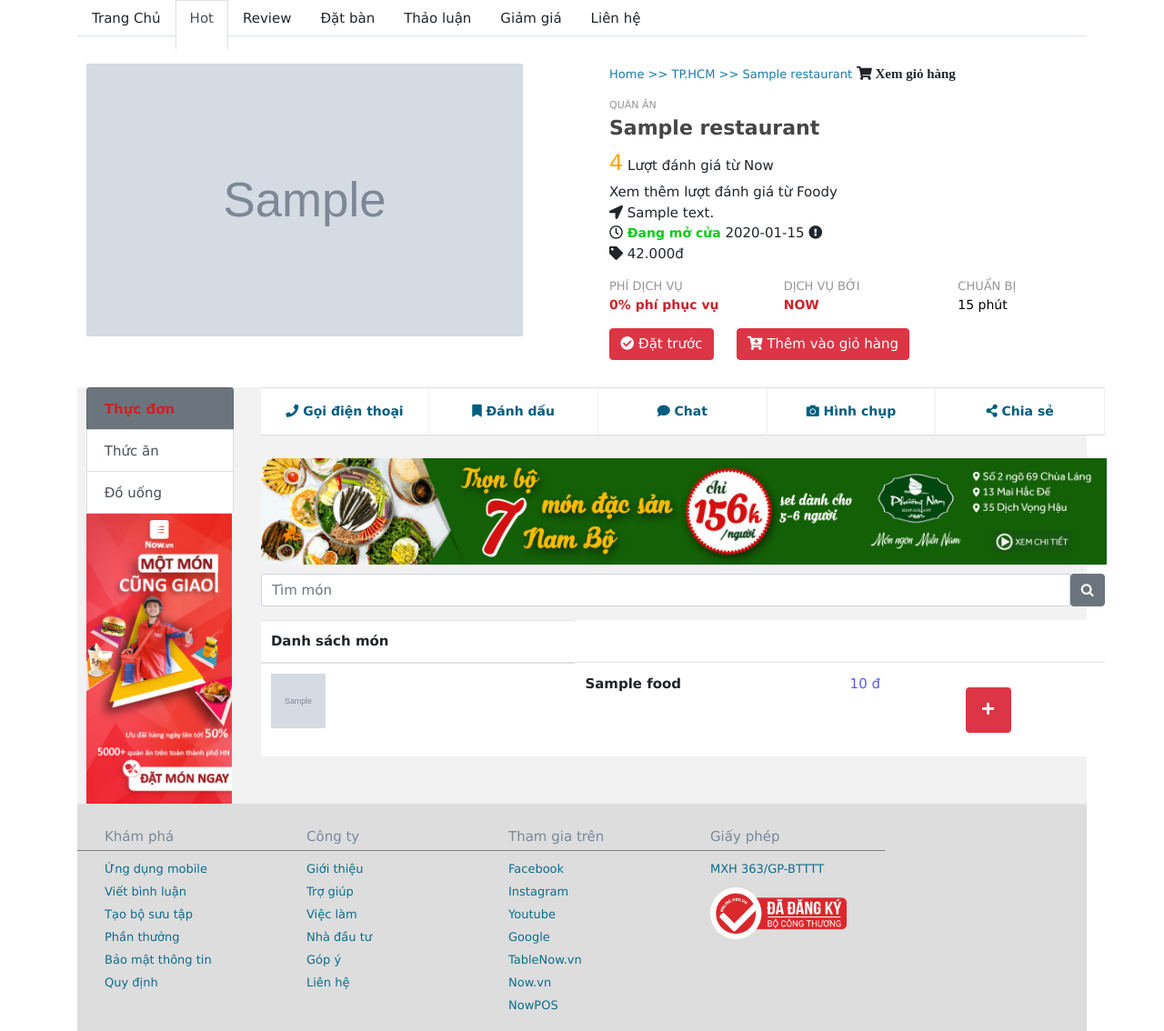
After one commit to ngocphat-fsdev/WebAssignment, a PHP site: the page made by Views/View detail food/ViewDetailFoodOverall.php in a window 1280 px wide. The commit adds this page. Shown: the whole page at 91% size. Run offline with PHP 8.4, Linux system fonts and the light colour scheme; tables that the repository leaves empty hold one stand-in row (values such as "Sample post"); grey boxes marked "Sample" are stand-in pictures; some libraries are stand-ins or nearby versions.

Commit message:
View food động

```diff
--- /dev/null
+++ b/Tools/Food/food.sql
@@ -0,0 +1,4 @@
+INSERT INTO `food` (`ID`, `PictureLink`, `Name`, `Price`, `ResID`) VALUES ('1', '../images/foodimg/res21.jpg', 'Sữa tươi trân châu đường thốt nốt', '31500', '4');
+INSERT INTO `food` (`ID`, `PictureLink`, `Name`, `Price`, `ResID`) VALUES ('2', '../images/foodimg/res22.jpg', 'Trà sữa thái xanh', '27300', '4');
+INSERT INTO `food` (`ID`, `PictureLink`, `Name`, `Price`, `ResID`) VALUES ('3', '../images/foodimg/res23.jpg', 'Trà sữa thái xanh caramel', '40000', '4');
+INSERT INTO `food` (`ID`, `PictureLink`, `Name`, `Price`, `ResID`) VALUES ('4', '../images/foodimg/res24.jpg', 'Trà thái xanh macchiato', '28000', '4');
--- /dev/null
+++ b/Views/View detail food/ViewDetailFoodOverall.php
@@ -0,0 +1,553 @@
+<!DOCTYPE html>
+<html lang="en">
+
+<head>
+  <title>View Detail Food</title>
+  <meta charset="utf-8">
+  <meta name="viewport" content="width=device-width, initial-scale=1.0">
+  <link rel="stylesheet" href="https://stackpath.bootstrapcdn.com/bootstrap/4.3.1/css/bootstrap.min.css" integrity="sha384-ggOyR0iXCbMQv3Xipma34MD+dH/1fQ784/j6cY/iJTQUOhcWr7x9JvoRxT2MZw1T" crossorigin="anonymous">
+
+  <link rel="stylesheet" href="https://use.fontawesome.com/releases/v5.0.10/css/all.css" integrity="sha384-+d0P83n9kaQMCwj8F4RJB66tzIwOKmrdb46+porD/OvrJ+37WqIM7UoBtwHO6Nlg" crossorigin="anonymous">
+
+  <script src="https://code.jquery.com/jquery-3.4.1.min.js" integrity="sha256-CSXorXvZcTkaix6Yvo6HppcZGetbYMGWSFlBw8HfCJo=" crossorigin="anonymous"></script>
+  <script src="https://cdnjs.cloudflare.com/ajax/libs/popper.js/1.14.7/umd/popper.min.js" integrity="sha384-UO2eT0CpHqdSJQ6hJty5KVphtPhzWj9WO1clHTMGa3JDZwrnQq4sF86dIHNDz0W1" crossorigin="anonymous"></script>
+  <script src="https://stackpath.bootstrapcdn.com/bootstrap/4.3.1/js/bootstrap.min.js" integrity="sha384-JjSmVgyd0p3pXB1rRibZUAYoIIy6OrQ6VrjIEaFf/nJGzIxFDsf4x0xIM+B07jRM" crossorigin="anonymous"></script>
+  <link rel="stylesheet" href="../font-awesome-4.7.0/css/font-awesome.css">
+  <link rel="stylesheet" href="../w3.css">
+  <link href="../style.css" type="text/css" rel="stylesheet">
+
+
+  <link rel="stylesheet" type="text/css" href="ViewDetailFood.css">
+
+  <style>
+    /* The Modal (background) */
+    .modal {
+      display: none;
+      /* Hidden by default */
+      position: fixed;
+      /* Stay in place */
+      z-index: 1;
+      /* Sit on top */
+      padding-top: 60px;
+      /* Location of the box */
+      left: 0;
+      top: 0;
+      width: 100%;
+      /* Full width */
+      height: 100%;
+      /* Full height */
+      overflow: auto;
+      /* Enable scroll if needed */
+      background-color: rgb(0, 0, 0);
+      /* Fallback color */
+      background-color: rgba(0, 0, 0, 0.4);
+      /* Black w/ opacity */
+    }
+
+    /* Modal Content */
+    .modal-content {
+      position: relative;
+      background-color: #fefefe;
+      margin: auto;
+      padding: 0;
+      border: 1px solid #888;
+      width: 80%;
+      box-shadow: 0 4px 8px 0 rgba(0, 0, 0, 0.5), 0 6px 20px 0 rgba(0, 0, 0, 0.19);
+      -webkit-animation-name: animatetop;
+      -webkit-animation-duration: 0.4s;
+      animation-name: animatetop;
+      animation-duration: 0.4s
+    }
+
+    /* Add Animation */
+    @-webkit-keyframes animatetop {
+      from {
+        top: -300px;
+        opacity: 0
+      }
+
+      to {
+        top: 0;
+        opacity: 1
+      }
+    }
+
+    @keyframes animatetop {
+      from {
+        top: -300px;
+        opacity: 0
+      }
+
+      to {
+        top: 0;
+        opacity: 1
+      }
+    }
+
+    /* The Close Button */
+    .close {
+      color: white;
+      float: right;
+      font-size: 28px;
+      font-weight: bold;
+    }
+
+    .close:hover,
+    .close:focus {
+      color: #000;
+      text-decoration: none;
+      cursor: pointer;
+    }
+
+    .modal-header {
+      padding: 2px 16px;
+      background-color: #C82333;
+      color: white;
+    }
+
+    .modal-body {
+      padding: 2px 16px;
+    }
+
+    .modal-footer {
+      padding: 2px 16px;
+      background-color: #C82333;
+      color: white;
+    }
+
+    .text {
+      font-size: 20px;
+    }
+
+    .btn-cart {
+      margin-left: 20px;
+    }
+  </style>
+</head>
+
+<body style="background: white;">
+  <!-------------------------------------------------------------->
+  <?php
+  session_start();
+  ?>
+  <div id="header-menu">
+    <nav>
+      <div class="nav nav-tabs" id="nav-tab" role="tablist" style="height: 40px;">
+        <a class="nav-item nav-link" id="nav-home-tab" href="../homepage.php" role="tab" aria-controls="nav-home" aria-selected="false" target="_blank" style="border-top-left-radius: 0;border-top-right-radius: 0;">
+          <p>Trang Chủ</p>
+        </a>
+        <a class="nav-item nav-link active" id="nav-profile-tab" href="../hot.php" role="tab" aria-controls="nav-profile" aria-selected="true" target="_self" style="border-top-left-radius: 0;border-top-right-radius: 0;">
+          <p>Hot</p>
+        </a>
+        <a class="nav-item nav-link" id="nav-contact-tab" href="../review.php" role="tab" aria-controls="nav-contact" aria-selected="false" target="_self" style="border-top-left-radius: 0;border-top-right-radius: 0;">
+          <p>Review</p>
+        </a>
+        <a class="nav-item nav-link" id="nav-contact-tab" href="#" role="tab" aria-controls="nav-contact" aria-selected="true" target="_self" style="border-top-left-radius: 0;border-top-right-radius: 0;">
+          <p>Đặt bàn</p>
+        </a>
+        <a class="nav-item nav-link" id="nav-contact-tab" href="#" role="tab" aria-controls="nav-contact" aria-selected="false" target="_self" style="border-top-left-radius: 0;border-top-right-radius: 0;">
+          <p>Thảo luận</p>
+        </a>
+        <a class="nav-item nav-link" id="nav-contact-tab" href="#" role="tab" aria-controls="nav-contact" aria-selected="false" target="_self" style="border-top-left-radius: 0;border-top-right-radius: 0;">
+          <p>Giảm giá</p>
+        </a>
+        <a class="nav-item nav-link" id="nav-contact-tab" href="../contact.php" role="tab" aria-controls="nav-contact" aria-selected="false" target="_self" style="border-top-left-radius: 0;border-top-right-radius: 0;">
+          <p>Liên hệ</p>
+        </a>
+      </div>
+    </nav>
+  </div>
+  <!-------------------------------------------------------------->
+  <div class="pos-f-t headmenu-sm">
+    <div class="collapse" id="navbarToggleExternalContent">
+      <div class="bg-light p-4">
+        <a class="nav-item nav-link active" id="nav-home-tab" href="homepage.php" role="tab" aria-controls="nav-home" aria-selected="false" style="border-top-left-radius: 0;border-top-right-radius: 0;">
+          <p>Trang Chủ</p>
+        </a>
+        <a class="nav-item nav-link" id="nav-profile-tab" href="hot.php" role="tab" aria-controls="nav-profile" aria-selected="true" style="border-top-left-radius: 0;border-top-right-radius: 0;">
+          <p>Hot</p>
+        </a>
+        <a class="nav-item nav-link" id="nav-contact-tab" href="review.php" role="tab" aria-controls="nav-contact" aria-selected="false" style="border-top-left-radius: 0;border-top-right-radius: 0;">
+          <p>Review</p>
+        </a>
+        <a class="nav-item nav-link" id="nav-contact-tab" href="#" role="tab" aria-controls="nav-contact" aria-selected="true" style="border-top-left-radius: 0;border-top-right-radius: 0;">
+          <p>Đặt Hàng</p>
+        </a>
+        <a class="nav-item nav-link" id="nav-contact-tab" href="#" role="tab" aria-controls="nav-contact" aria-selected="false" style="border-top-left-radius: 0;border-top-right-radius: 0;">
+          <p>Thảo Luận</p>
+        </a>
+        <a class="nav-item nav-link" id="nav-contact-tab" href="#" role="tab" aria-controls="nav-contact" aria-selected="false" style="border-top-left-radius: 0;border-top-right-radius: 0;">
+          <p>Giảm Giá</p>
+        </a>
+        <a class="nav-item nav-link" id="nav-contact-tab" href="contact.php" role="tab" aria-controls="nav-contact" aria-selected="false" style="border-top-left-radius: 0;border-top-right-radius: 0;">
+          <p>Liên Hệ</p>
+        </a>
+      </div>
+    </div>
+    <nav class="navbar navbar-dark bg-dark">
+      <button class="navbar-toggler" type="button" data-toggle="collapse" data-target="#navbarToggleExternalContent" aria-controls="navbarToggleExternalContent" aria-expanded="false" aria-label="Toggle navigation">
+        <span class="navbar-toggler-icon"></span>
+      </button>
+    </nav>
+  </div>
+  <!-------------------------------------------------------------------->
+  <nav class="nav justify-content-center login" style="background-color: #f8f9fa; position: relative;">
+    <span style="width: 100px; height: 38px;margin-right: 10px;margin-top: 7px;margin-left: 10px;">
+      <a href="Login/Login.php">Đăng Nhập</a>
+    </span>
+    <div class="dropdown" style="margin-right: 10px; height: 40px;">
+      <button type="button" id="dropdownMenuButton" data-toggle="dropdown" aria-haspopup="true" aria-expanded="false" class="btn btn-primary btn-circle">
+        <i class="fa fa-bell" aria-hidden="true"></i>
+      </button>
+      <div class="dropdown-menu dropdown-menu-right" aria-labelledby="dropdownMenuButton">
+        <a class="dropdown-item" href="#">Action</a>
+        <a class="dropdown-item" href="#">Another action</a>
+        <a class="dropdown-item" href="#">Something else here</a>
+      </div>
+    </div>
+    <div class="dropdown" style="margin-right: 10px; height: 40px;">
+      <button type="button" id="dropdownMenuButton" data-toggle="dropdown" aria-haspopup="true" aria-expanded="false" class="btn btn-warning">
+        <i class="fa fa-plus" aria-hidden="true"></i>
+      </button>
+      <div class="dropdown-menu dropdown-menu-right" aria-labelledby="dropdownMenuButton">
+        <a class="dropdown-item" href="#">Action</a>
+        <a class="dropdown-item" href="#">Another action</a>
+        <a class="dropdown-item" href="#">Something else here</a>
+      </div>
+    </div>
+    <button class="btn btn-secondary" type="button" aria-haspopup="true" aria-expanded="false" style="height: 37px;">
+      <img src="../img/vn.png" style="width: 25px;vertical-align: 0;">
+    </button>
+  </nav>
+
+  <!-- The Modal -->
+  <div id="myModal" class="modal">
+    <!-- Modal content -->
+    <div class="modal-content">
+      <div class="modal-header">
+        <h2>Xác nhận đơn hàng</h2>
+        <span class="close">&times;</span>
+      </div>
+
+      <div class="modal-body">
+        <div class="row">
+          <div class="col-lg-3 "><img class="img-food" alt="No image" src="bunchaca.jpg" /></div>
+
+          <div class="col-lg-7 offset-lg-2">
+            <h3>Chi tiết đơn hàng</h3>
+            <div class="row">
+              <div class="col-lg-9 font-weight-bold text">Cô Út - Bún Chả Cá Miền Trung </div>
+              <div class="col-lg-3">
+                <h4>42.000đ</h4>
+              </div>
+            </div>
+
+            <div class="row">
+              <div class="col-lg-9">
+                <h5>Tổng cộng 1 món </h5>
+              </div>
+              <div class="col-lg-3">
+                <h5>42.000đ</h5>
+              </div>
+            </div>
+
+            <div class="row">
+              <div class="col-lg-9">
+                <h5>Phí vận chuyển </h5>
+              </div>
+              <div class="col-lg-3">
+                <h5>15.000đ</h5>
+              </div>
+            </div>
+
+            <div class="row">
+              <div class="col-lg-6">
+                <h5>Mã khuyến mãi (giảm 10%)</h5>
+              </div>
+              <div class="col-lg-3"><input class="form-control" type="text" placeholder="Nhập mã" id="code"></div>
+              <div class="col-lg-3"><input class="btn btn-success" type="button" value="Áp dụng" onclick="discount()"></div>
+            </div>
+
+            <div class="row">
+              <div class="col-lg-9 font-weight-bold text">Tổng cộng</div>
+              <div class="col-lg-3 font-weight-bold text" id="total">57.000đ</div>
+            </div>
+
+          </div>
+        </div>
+      </div>
+
+      <div class="modal-footer">
+        <i class="fas fa-check-circle"></i><input type="button" class="btn btn-primary" value='Hoàn tất đơn hàng' id="btn_complete_bill">
+      </div>
+    </div>
+  </div>
+
+  <?php
+  include '../../Models/Restaurant.php';
+  include '../../Models/Food.php';
+  include '../../Controllers/connectDB.php';
+  include '../../Models/User.php';
+  $result = mysqli_query($conn, "SELECT * FROM user ORDER BY UserID ASC");
+  $list_user = array();
+  $row_count = $result->num_rows;
+  if ($row_count > 0) {
+    while ($row = mysqli_fetch_array($result)) {
+      $user = new User($row['UserID'], $row['UserName'], $row['Sex'], $row['AccountName'], $row['Password'], $row['UserLevel']);
+      array_push($list_user, $user);
+    }
+  }
+  for ($i = 0; $i < count($list_user); $i++) {
+    if ($username == $list_user[$i]->getAccountName()) {
+      if ($password == $list_user[$i]->getPassword()) {
+        $_SESSION['level'] = $list_user[$i]->getUserLevel();
+      }
+    }
+  }
+  $id = $_GET["key"];
+  $row = mysqli_fetch_assoc(mysqli_query($conn, "SELECT * FROM restaurant where ResID = $id"));
+  $newRes = new Restaurant($row["ResID"], $row["Address"], $row["Name"], $row["Rating"], $row["WorkTime"], $row["PictureRes"]);
+  $sql = "SELECT * FROM food WHERE ResID = $id";
+  $res = mysqli_query($conn, $sql);
+  ?>
+
+  <div class="detail-food clearfix">
+    <div class="container">
+      <div class="row">
+        <div class="col-lg-3 "><img class="img-food" alt="No image" src="../<?php echo $newRes->getPicture(); ?>" /></div>
+
+        <div class="col-lg-6 offset-lg-3">
+          <a class="path-link" href="">Home >> </a>
+          <a class="path-link" href="">TP.HCM >> </a>
+          <a class="path-link" href=""><?php echo $newRes->getName(); ?></a>
+
+          <a href="CartFood.php"><i class="fas fa-shopping-cart"> Xem giỏ hàng</i></a>
+          <div class="restaurant">QUÁN ĂN</div>
+          <div class="name-restaurant"><?php echo $newRes->getName(); ?></div>
+          <div class="start-rate"><span style="font-size: x-large;color: orange;"><?php echo $newRes->getRating(); ?></span> Lượt đánh giá từ Now</div>
+          <a href="">Xem thêm lượt đánh giá từ Foody</a>
+
+          <div class="disableSection">
+            <div class="res-common-add">
+              <span class="fas fa-location-arrow locationicon"></span>
+              <span>
+                <a href="" target="_blank">
+                  <span><?php echo $newRes->getAddress(); ?></span>
+                </a>
+              </span>
+            </div>
+            <div class="res-common-price">
+              <div class="micro-timesopen">
+                <span class="far fa-clock houricon"></span>
+                <span class="itsopen">Đang mở cửa</span>
+                <span> <?php echo $newRes->getWorkTime(); ?> </span>
+                <span class="fas fa-exclamation-circle"></span>
+              </div>
+              <div class="res-common-minmaxprice">
+                <span class="fas fa-tag minmaxpriceicon"></span>
+                <span>42.000đ</span>
+              </div>
+            </div>
+          </div>
+
+          <div class="row utility">
+            <div class="col-sm">
+              <div class="utility-title">Phí dịch vụ</div>
+              <div class="utility-content"> <span class="txt">0% phí phục vụ </span> </div>
+            </div>
+            <div class="col-sm">
+              <div class="utility-title">Dịch vụ bởi</div>
+              <div class="utility-content"> <span class="txt">NOW </span> </div>
+            </div>
+            <div class="col-sm">
+              <div class="utility-title">Chuẩn bị</div>
+              <div class="utility-content"> 15 phút </div>
+            </div>
+          </div>
+
+          <button type="button" class="btn btn-danger" id="myBtn"> <i class="fas fa-check-circle"></i> Đặt trước</button>
+          <button type="button" class="btn btn-danger btn-cart" id="myCart"> <i class="fas fa-cart-plus"></i> Thêm vào giỏ hàng</button>
+
+          <script>
+            // Get the modal
+            var modal = document.getElementById("myModal");
+
+            // Get the button that opens the modal
+            var btn = document.getElementById("myBtn");
+            var btn_bill = document.getElementById("btn_complete_bill");
+            // Get the <span> element that closes the modal
+            var span = document.getElementsByClassName("close")[0];
+
+            // When the user clicks the button, open the modal
+            btn.onclick = function() {
+              modal.style.display = "block";
+            }
+
+            btn_bill.onclick = function() {
+              modal.style.display = "none";
+            }
+
+            // When the user clicks on <span> (x), close the modal
+            span.onclick = function() {
+              modal.style.display = "none";
+            }
+
+            // When the user clicks anywhere outside of the modal, close it
+            window.onclick = function(event) {
+              if (event.target == modal) {
+                modal.style.display = "none";
+              }
+            }
+          </script>
+
+        </div>
+      </div>
+    </div>
+  </div>
+
+  <div class="more-food">
+    <div class="container">
+      <div class="row">
+        <div class="col-md-2">
+          <div class="list-group">
+            <a href="#" class="list-group-item list-group-item-action disabled bg-secondary txt" tabindex="-1" aria-disabled="true">
+              Thực đơn
+            </a>
+            <a href="#" class="list-group-item list-group-item-action">Thức ăn</a>
+            <a href="#" class="list-group-item list-group-item-action">Đồ uống</a>
+          </div>
+
+          <div class="nav-banner">
+            <a href="#">
+              <img class="col-banner" src="foody.jpg" alt="foody.jpg" width="160">
+            </a>
+          </div>
+        </div>
+
+        <div class="col-md-10">
+          <ul class="micro-act-btns">
+            <li class="micro-act">
+              <a class="act-btns" href="">
+                <i class="fas fa-phone"></i>
+                Gọi điện thoại
+              </a>
+            </li>
+            <li class="micro-act">
+              <a class="act-btns" href="">
+                <i class="fas fa-bookmark"></i>
+                Đánh dấu
+              </a>
+            </li>
+            <li class="micro-act">
+              <a class="act-btns" href="">
+                <i class="fas fa-comment"></i>
+                Chat
+              </a>
+            </li>
+            <li class="micro-act">
+              <a class="act-btns" href="">
+                <i class="fas fa-camera"></i>
+                Hình chụp
+              </a>
+            </li>
+            <li class="micro-act">
+              <a class="act-btns" href="">
+                <i class="fas fa-share-alt"></i>
+                Chia sẻ
+              </a>
+            </li>
+          </ul>
+
+          <a> <img class="banner" src="foody-phuongnam.jpg" alt="No image"> </a>
+
+          <div class="input-group">
+            <input type="text" class="form-control" placeholder="Tìm món ">
+            <button class="btn btn-secondary" type="button">
+              <i class="fa fa-search"></i>
+            </button>
+          </div>
+
+
+          <table class="table table-hover list-food">
+            <thead>
+              <tr>
+                <th scope="col">Danh sách món</th>
+              </tr>
+            </thead>
+            <?php if (mysqli_num_rows($res)) {?>
+            <tbody>
+              <?php while($row = mysqli_fetch_assoc($res)) {
+                $food = new Food($row["ID"], $row["PictureLink"], $row["Name"], $row["Price"]);
+              ?>
+              <tr>
+                <th> <img src="<?php echo $food->getPicLink(); ?>" alt="No image" width="60" height="60"></th>
+                <td>
+                  <p class="font-weight-bold"><?php echo $food->getName(); ?></p>
+                </td>
+                <td>
+                  <div class="discount"><?php echo $food->getPrice(); ?> đ</div>
+                </td>
+
+                <td>
+                  <p id="added_1">
+                    <p> <button type="button" class="btn btn-danger add-food" id="btn_add_1"> <i class="fas fa-plus"></i> </button>
+                </td>
+              </tr>
+              <?php }; ?>
+            </tbody>
+            <?php }; ?>
+          </table>
+          <?php include("../../Controllers/addCartFood.php"); ?>
+        </div>
+
+      </div>
+    </div>
+  </div>
+  <!--Footer-->
+  <div id="footer-cont">
+    <!-------------------------------------------------------------->
+    <div id="link-footer">
+      <div>
+        <p class="linkfoot-head">Khám phá</p>
+        <p>Ứng dụng mobile</p>
+        <p>Viết bình luận</p>
+        <p>Tạo bộ sưu tập</p>
+        <p>Phần thưởng</p>
+        <p>Bảo mật thông tin</p>
+        <p>Quy định</p>
+      </div>
+      <div>
+        <p class="linkfoot-head">Công ty</p>
+        <p>Giới thiệu</p>
+        <p>Trợ giúp</p>
+        <p>Việc làm</p>
+        <p>Nhà đầu tư</p>
+        <p>Góp ý</p>
+        <p>Liên hệ</p>
+      </div>
+      <div>
+        <p class="linkfoot-head">Tham gia trên</p>
+        <p>Facebook</p>
+        <p>Instagram</p>
+        <p>Youtube</p>
+        <p>Google</p>
+        <p>TableNow.vn</p>
+        <p>Now.vn</p>
+        <p>NowPOS</p>
+      </div>
+      <div id="giayphep">
+        <p class="linkfoot-head">Giấy phép</p>
+        <p>MXH 363/GP-BTTTT</p>
+        <img src="../img/gov_seals.jpg" alt="certification">
+      </div>
+    </div>
+    <!-------------------------------------------------------------->
+    <div id="info-footer">
+
+    </div>
+    <!-------------------------------------------------------------->
+  </div>
+
+</body>
+
+</html>
```
Also changed, not shown: Views/homepage.php (+46 -46 lines), Views/images/cardhome1.jpg, Views/images/foodimg/res21.jpg (added), Views/images/foodimg/res22.jpg (added), Views/images/foodimg/res23.jpg (added), Views/images/foodimg/res24.jpg (added).
